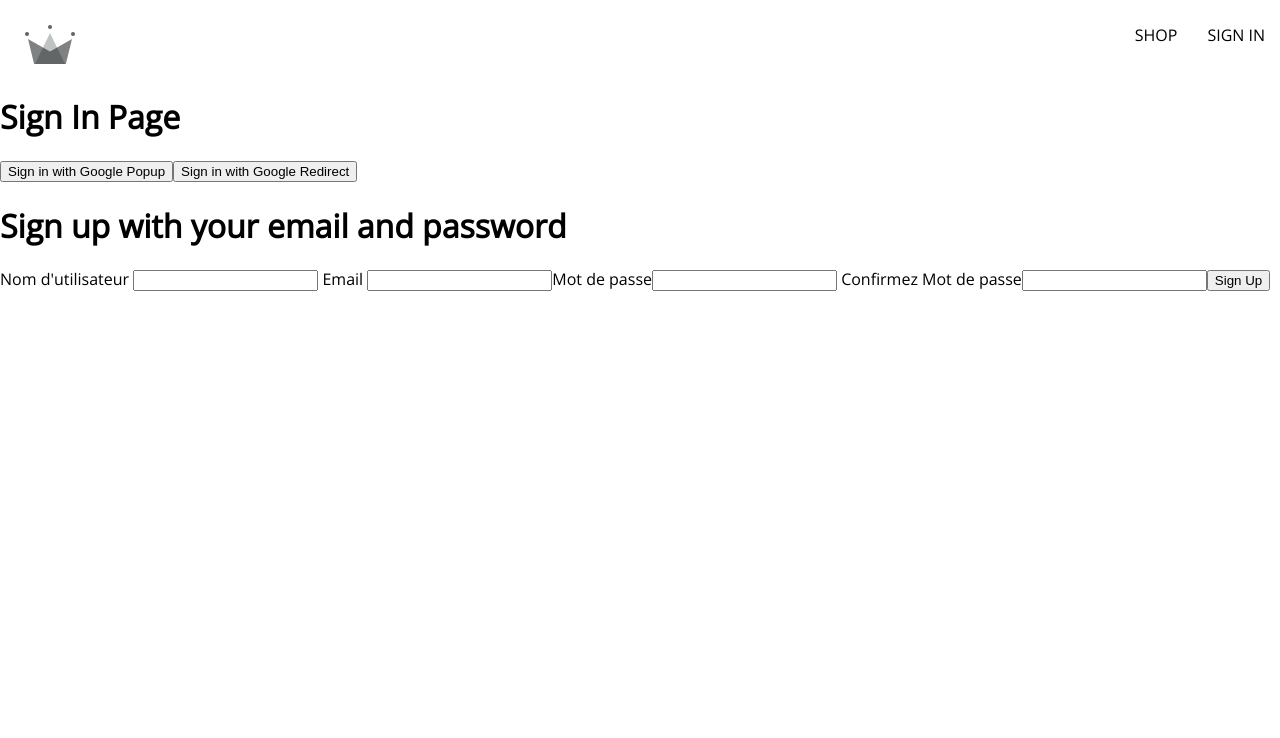
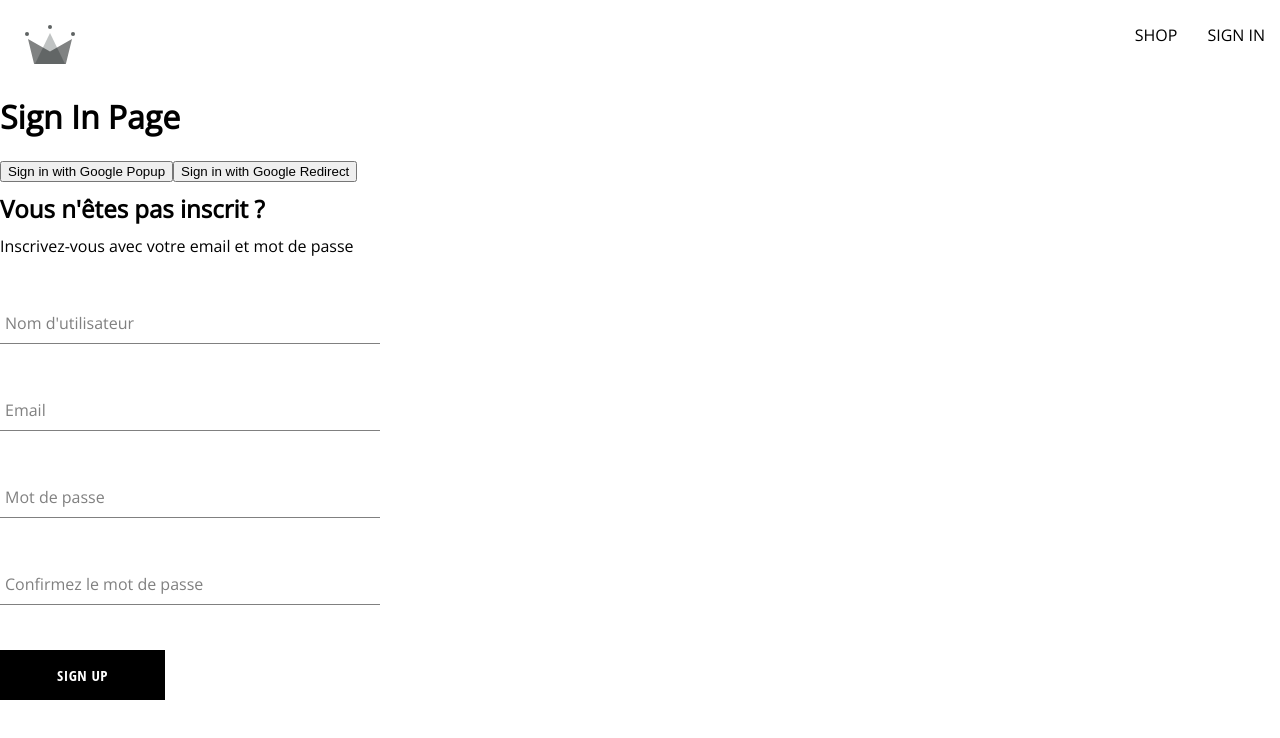
Before and after one commit to fmdoums/compton-clothing, a React (Create React App) app: page /sign-in in a window 1280 px wide. Shown: the top 738 px of the page. Built offline with nearby package versions, Linux system fonts and the light colour scheme.

Commit message:
created sign up component, form input component, button component

```diff
--- /dev/null
+++ b/src/components/button/button.component.jsx
@@ -0,0 +1,18 @@
+import "./button.styles.scss";
+
+const BUTTON_TYPE_CLASSES = {
+  google: "google-sign-in",
+  inverted: "inverted",
+};
+const Button = ({ children, buttonType, ...otherProps }) => {
+  return (
+    <button
+      className={`button-container ${BUTTON_TYPE_CLASSES[buttonType]}`}
+      {...otherProps}
+    >
+      {children}
+    </button>
+  );
+};
+
+export default Button;
--- /dev/null
+++ b/src/components/button/button.styles.scss
@@ -0,0 +1,46 @@
+.button-container {
+  min-width: 165px;
+  width: auto;
+  height: 50px;
+  letter-spacing: 0.5px;
+  line-height: 50px;
+  padding: 0 35px 0 35px;
+  font-size: 15px;
+  background-color: black;
+  color: white;
+  text-transform: uppercase;
+  font-family: 'Open Sans Condensed';
+  font-weight: bolder;
+  border: none;
+  cursor: pointer;
+  display: flex;
+  justify-content: center;
+
+  &:hover {
+    background-color: white;
+    color: black;
+    border: 1px solid black;
+  }
+
+  &.google-sign-in {
+    background-color: #4285f4;
+    color: white;
+
+    &:hover {
+      background-color: #357ae8;
+      border: none;
+    }
+  }
+
+  &.inverted {
+    background-color: white;
+    color: black;
+    border: 1px solid black;
+
+    &:hover {
+      background-color: black;
+      color: white;
+      border: none;
+    }
+  }
+}
--- /dev/null
+++ b/src/components/form-input/form-input.component.jsx
@@ -0,0 +1,21 @@
+import "./form-input.styles.scss";
+
+const FormInput = ({ label, ...otherProps }) => {
+  return (
+    <div className="group">
+      <input className="form-input" {...otherProps} />
+      {label && (
+        <label
+          className={`${
+            otherProps.value.length ? "shrink" : ""
+          }form-input-label`}
+        >
+          {" "}
+          {label}
+        </label>
+      )}
+    </div>
+  );
+};
+
+export default FormInput;
--- /dev/null
+++ b/src/components/form-input/form-input.styles.scss
@@ -0,0 +1,54 @@
+$sub-color: grey;
+$main-color: black;
+
+@mixin shrinkLabel {
+  top: -14px;
+  font-size: 12px;
+  color: $main-color;
+}
+
+.group {
+  position: relative;
+  margin: 45px 0;
+
+  .form-input {
+    background: none;
+    background-color: white;
+    color: $sub-color;
+    font-size: 18px;
+    padding: 10px 10px 10px 5px;
+    display: block;
+    width: 100%;
+    border: none;
+    border-radius: 0;
+    border-bottom: 1px solid $sub-color;
+    margin: 25px 0;
+
+    &:focus {
+      outline: none;
+    }
+
+    &:focus ~ .form-input-label {
+      @include shrinkLabel();
+    }
+  }
+
+  input[type='password'] {
+    letter-spacing: 0.3em;
+  }
+
+  .form-input-label {
+    color: $sub-color;
+    font-size: 16px;
+    font-weight: normal;
+    position: absolute;
+    pointer-events: none;
+    left: 5px;
+    top: 10px;
+    transition: 300ms ease all;
+
+    &.shrink {
+      @include shrinkLabel();
+    }
+  }
+}
--- a/src/components/sign-up-form/sign-up-form.component.jsx
+++ b/src/components/sign-up-form/sign-up-form.component.jsx
@@ -3,6 +3,9 @@ import {
   createAuthUserWithEmailAndPassword,
   createUserDocumentFromAuth,
 } from "../../utils/firebase/firebase.utils";
+import FormInput from "../form-input/form-input.component";
+import "./sign-up-form.styles.scss";
+import Button from "../button/button.component";
 const defaultFormFields = {
   displayName: "",
   email: "",
@@ -50,11 +53,12 @@ const SignUpForm = () => {
   };
 
   return (
-    <div>
-      <h1>Sign up with your email and password</h1>
+    <div className="sign-up-container">
+      <h2>Vous n'êtes pas inscrit ?</h2>
+      <span>Inscrivez-vous avec votre email et mot de passe</span>
       <form onSubmit={handleSubmit}>
-        <label> Nom d'utilisateur </label>
-        <input
+        <FormInput
+          label="Nom d'utilisateur"
           type="text"
           required
           onChange={handleChange}
@@ -62,8 +66,8 @@ const SignUpForm = () => {
           value={displayName}
         />
 
-        <label> Email </label>
-        <input
+        <FormInput
+          label="Email"
           type="email"
           required
           onChange={handleChange}
@@ -71,8 +75,8 @@ const SignUpForm = () => {
           value={email}
         />
 
-        <label>Mot de passe</label>
-        <input
+        <FormInput
+          label="Mot de passe"
           type="password"
           required
           onChange={handleChange}
@@ -80,15 +84,15 @@ const SignUpForm = () => {
           value={password}
         />
 
-        <label> Confirmez Mot de passe</label>
-        <input
+        <FormInput
+          label="Confirmez le mot de passe"
           type="password"
           required
           onChange={handleChange}
           name="confirmPassword"
           value={confirmPassword}
         />
-        <button type="submit"> Sign Up</button>
+        <Button type="submit"> Sign Up</Button>
       </form>
     </div>
   );
--- /dev/null
+++ b/src/components/sign-up-form/sign-up-form.styles.scss
@@ -0,0 +1,9 @@
+.sign-up-container{
+    display: flex;
+    flex-direction: column;
+    width: 380px;
+
+    h2 {
+        margin: 10px 0;
+    }
+}
```
